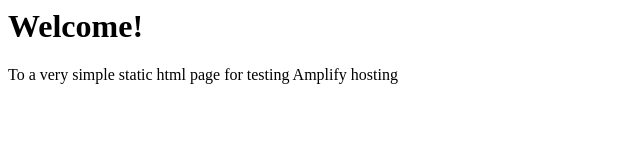
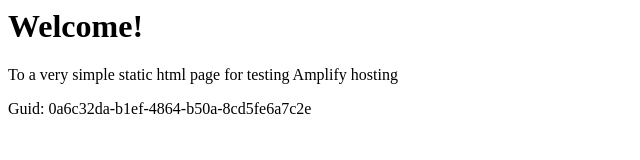
Before and after one commit to aws-aemilia-yul/Github-PR-Commit-Integration-Test-DoNotTouch-v0-prod-ca-central-1, a website: page src/index.html in a window 1280 px wide. Shown: the whole page, without its empty margins (0-640 px from the left). Drawn offline with Linux system fonts and the light colour scheme.

Commit message:
commit from integ tests

```diff
--- a/src/index.html
+++ b/src/index.html
@@ -1,3 +1,5 @@
+
+
 <html lang="en">
 
 <head>
@@ -10,6 +12,6 @@
 <body>
     <h1>Welcome!</h1>
     <p>To a very simple static html page for testing Amplify hosting</p>
-</body>
+    <p>Guid: 0a6c32da-b1ef-4864-b50a-8cd5fe6a7c2e</p></body>
 
 </html>
```
